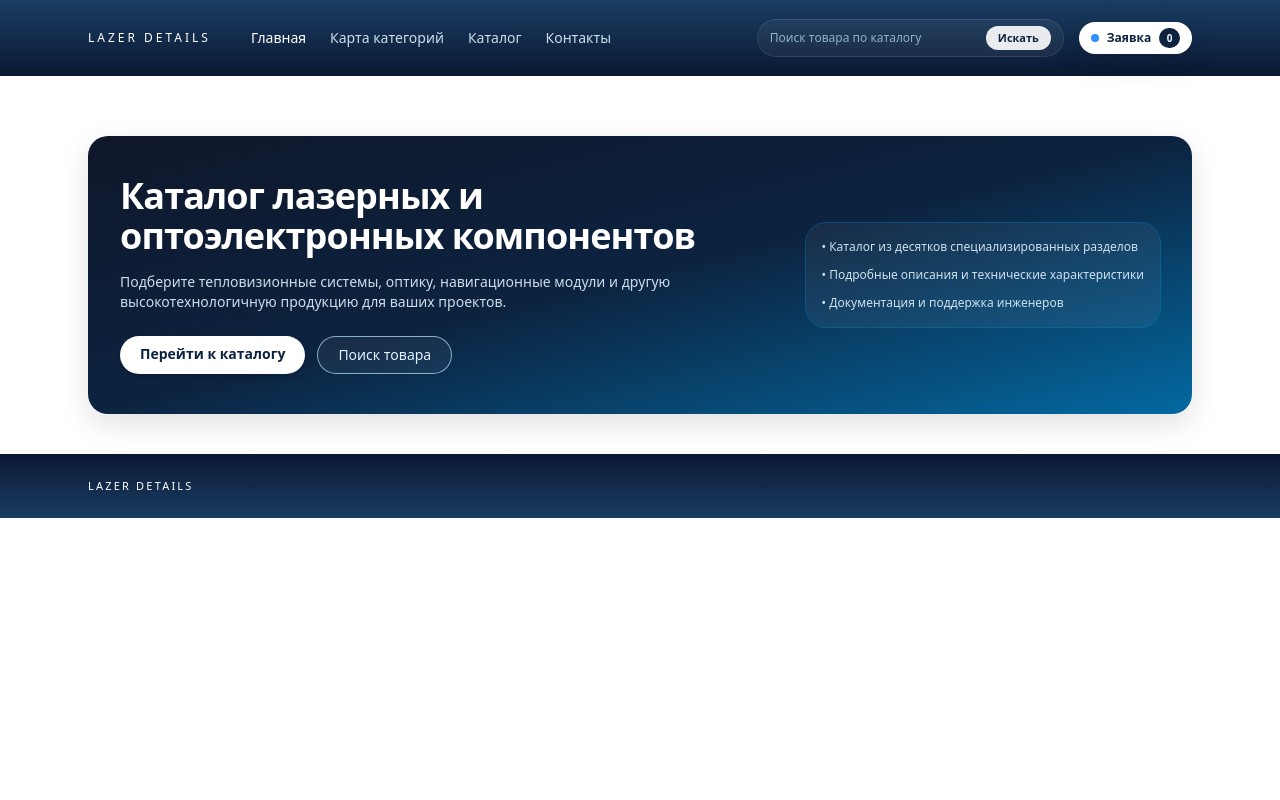
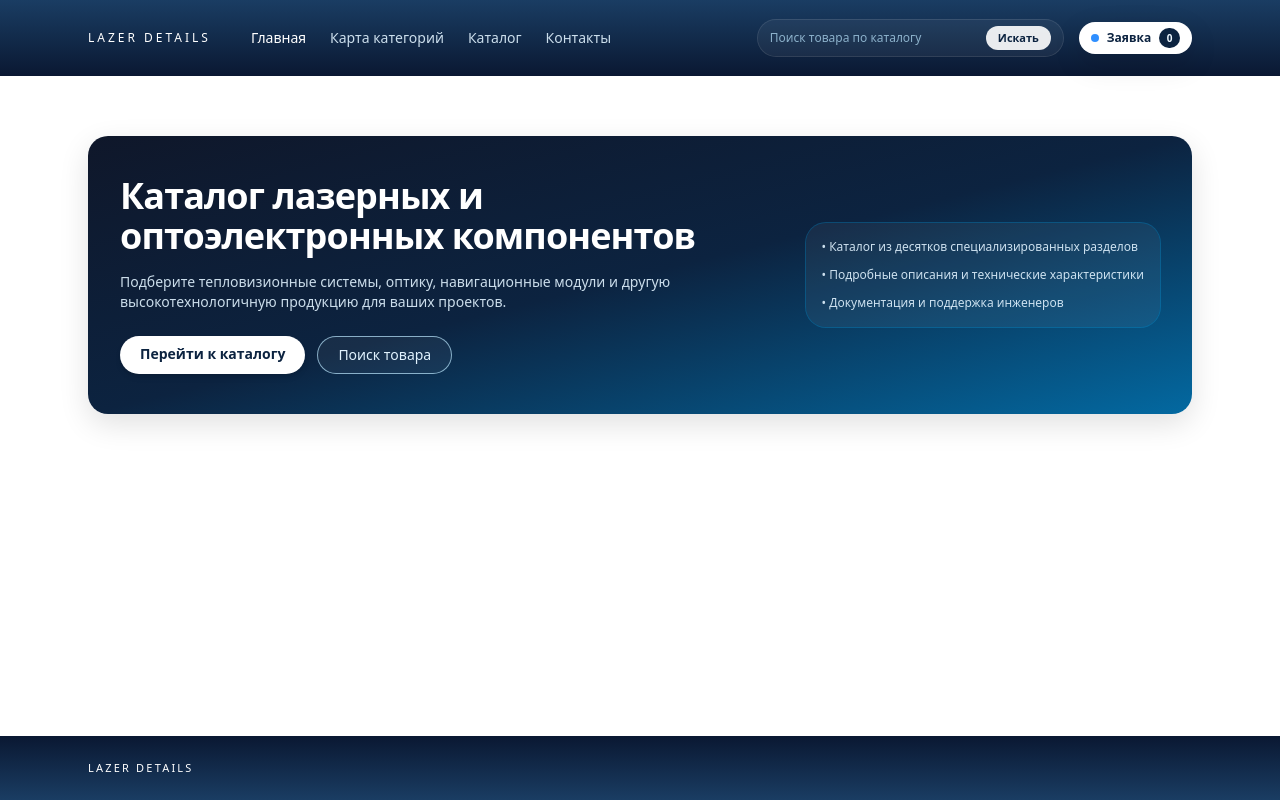
Before and after one commit to tamasaya/laserio-frontend-react, a React (Vite) app: page / in a window 1280 px wide. Built offline with nearby package versions, Linux system fonts and the light colour scheme.

Commit message:
build V7.1

```diff
--- a/src/components/Layout/Layout.tsx
+++ b/src/components/Layout/Layout.tsx
@@ -112,8 +112,8 @@ export function Layout({ children }: LayoutProps) {
         </div>
       </header>
 
-      <div className="pt-20 md:pt-24">
-      <main className="page-inner">
+      <div className="pt-20 md:pt-24 flex min-h-screen flex-col">
+        <main className="page-inner flex-1">
           {!isHome && (
             <div className="mb-4">
               <Breadcrumbs />
@@ -122,7 +122,7 @@ export function Layout({ children }: LayoutProps) {
           {children}
         </main>
 
-      <footer className="mt-auto gradient-header-reverse py-6 text-xs ">
+        <footer className="gradient-header-reverse py-6 text-xs">
           <div className="mx-auto flex max-w-6xl flex-col items-center justify-between gap-4 px-6 sm:flex-row">
             <div className="flex items-center gap-2">
               <span className="text-[11px] uppercase tracking-[0.2em] text-white">
```
Also changed, not shown: 4 other files (tests, documents, lock files or other folders). Lines whose indentation alone changed are shown as unchanged.
